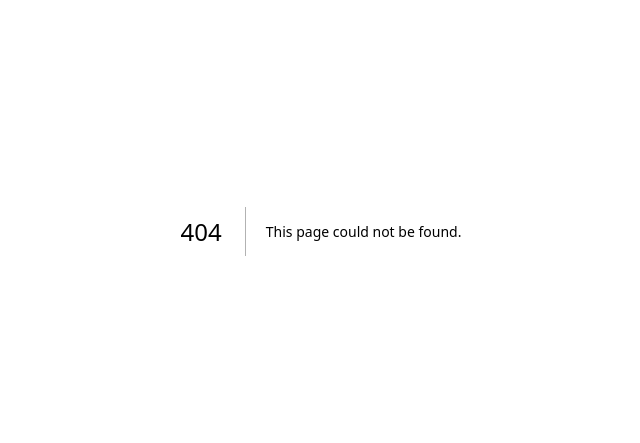
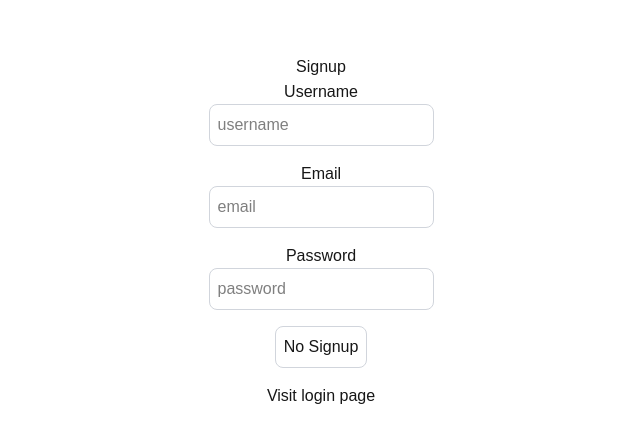
Before and after one commit to AmithBV0606/NextAuth-MongoDB, a Next.js app: page /signup in a window 1280 px wide. Before the commit this address had no page. Shown: the part 169-612 px from the top of the page, without its empty margins (319-959 px from the left). Built offline with nearby package versions, Linux system fonts and the light colour scheme.

Commit message:
Created signup page UI.

```diff
--- a/package.json
+++ b/package.json
@@ -9,6 +9,7 @@
     "lint": "eslint"
   },
   "dependencies": {
+    "axios": "^1.12.1",
     "bcryptjs": "^3.0.2",
     "jsonwebtoken": "^9.0.2",
     "mongoose": "^8.18.1",
@@ -16,6 +17,7 @@
     "nodemailer": "^7.0.6",
     "react": "19.1.0",
     "react-dom": "19.1.0",
+    "react-hot-toast": "^2.6.0",
     "zod": "^4.1.7"
   },
   "devDependencies": {
--- /dev/null
+++ b/src/app/signup/page.tsx
@@ -0,0 +1,95 @@
+"use client";
+
+import React, { useEffect, useState } from "react";
+import axios from "axios";
+import toast from "react-hot-toast";
+import { useRouter } from "next/navigation";
+import Link from "next/link";
+
+export default function SignUppage() {
+  const [user, setUser] = useState({
+    username: "",
+    email: "",
+    password: "",
+  });
+  const [buttonDisabled, setButtonDisabled] = useState(false);
+  const [loading, setLoading] = useState(false);
+
+  const router = useRouter();
+
+  const onSignUp = async () => {
+    try {
+      setLoading(true);
+      const res = await axios.post("/api/users/signup", user);
+      console.log("Signun success : ", res.data);
+      router.push("/login");
+    } catch (error: any) {
+      console.log("Signup failed.");
+      toast.error(error.message);
+    } finally {
+      setLoading(false)
+    }
+  };
+
+  useEffect(() => {
+    if (
+      user.username.length > 3 &&
+      user.email.length > 5 &&
+      user.password.length > 3
+    ) {
+      setButtonDisabled(false);
+    } else {
+      setButtonDisabled(true);
+    }
+  });
+
+  return (
+    <div className="flex flex-col items-center justify-center min-h-screen py-2">
+      <h1>{loading ? "Processing" : "Signup"}</h1>
+      <hr />
+
+      {/* Username field : */}
+      <label htmlFor="username">Username</label>
+      <input
+        type="text"
+        id="username"
+        placeholder="username"
+        value={user.username}
+        onChange={(e) => setUser({ ...user, username: e.target.value })}
+        className="p-2 border border-gray-300 bg-white rounded-lg mb-4 focus:outline-none focus:border-gray-600 text-black"
+      />
+
+      {/* Email field : */}
+      <label htmlFor="email">Email</label>
+      <input
+        type="email"
+        id="email"
+        placeholder="email"
+        value={user.email}
+        onChange={(e) => setUser({ ...user, email: e.target.value })}
+        className="p-2 border border-gray-300 bg-white rounded-lg mb-4 focus:outline-none focus:border-gray-600 text-black"
+      />
+
+      {/* Password field : */}
+      <label htmlFor="password">Password</label>
+      <input
+        type="password"
+        id="password"
+        placeholder="password"
+        value={user.password}
+        onChange={(e) => setUser({ ...user, password: e.target.value })}
+        className="p-2 border bg-white border-gray-300 rounded-lg mb-4 focus:outline-none focus:border-gray-600 text-black"
+      />
+
+      {/* Submit button : */}
+      <button
+        className="p-2 border border-gray-300 rounded-lg mb-4 focus:outline-none focus:border-gray-600"
+        onClick={onSignUp}
+      >
+        {buttonDisabled ? "No Signup" : "Signup"}
+      </button>
+
+      <Link href={"/login"}>Visit login page</Link>
+    </div>
+  );
+}
```
Also changed, not shown: 1 other file (tests, documents, lock files or other folders).
